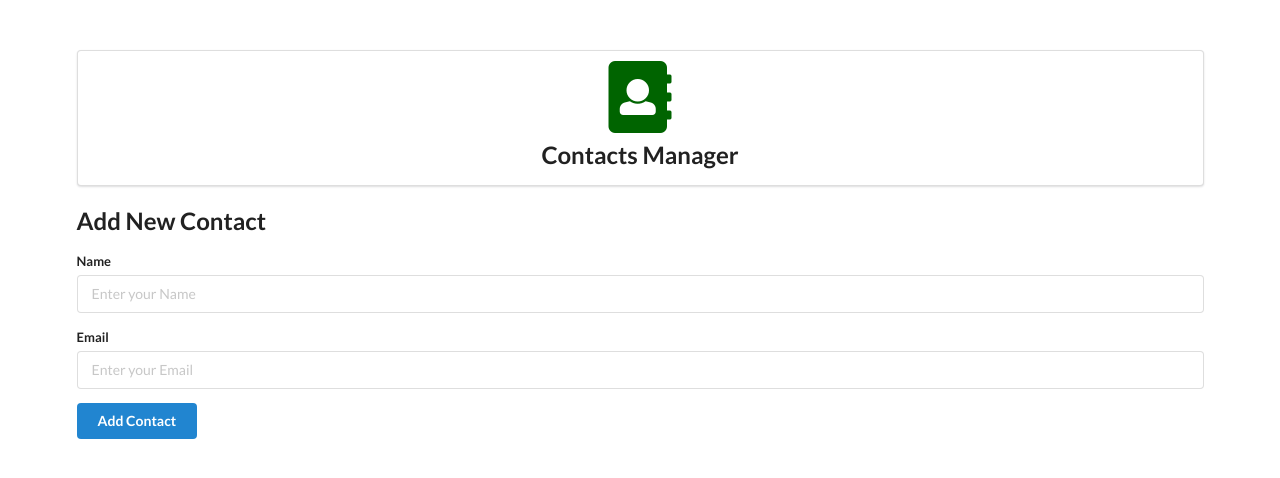
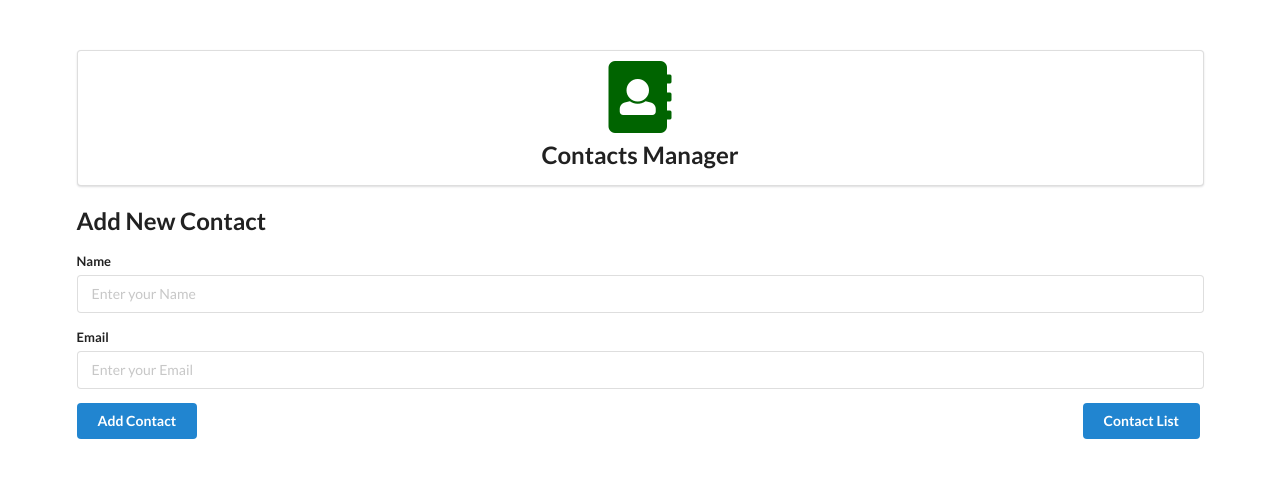
Before and after one commit to abdulwaheed-dev/contacts-app, a React (Create React App) app: page /addContact in a window 1280 px wide. Shown: the top 478 px of the page. Built offline with nearby package versions, Linux system fonts and the light colour scheme.

Commit message:
routing complete

```diff
--- a/src/components/AddContact.js
+++ b/src/components/AddContact.js
@@ -1,4 +1,5 @@
 import React from "react";
+import { Link } from "react-router-dom";
 
 class AddContact extends React.Component {
   state = {
@@ -14,6 +15,7 @@ class AddContact extends React.Component {
     }
     this.props.addContactHandler(this.state);
     this.setState({ name: "", email: "" });
+    alert("Contact has been added.");
     //console.log(this.props);
   };
 
@@ -47,6 +49,11 @@ class AddContact extends React.Component {
             />
           </div>
           <button className="ui button blue">Add Contact</button>
+          <Link to="/">
+            <button className="ui button blue" style={{ float: "right" }}>
+              Contact List
+            </button>
+          </Link>
         </form>
       </div>
     );
```
